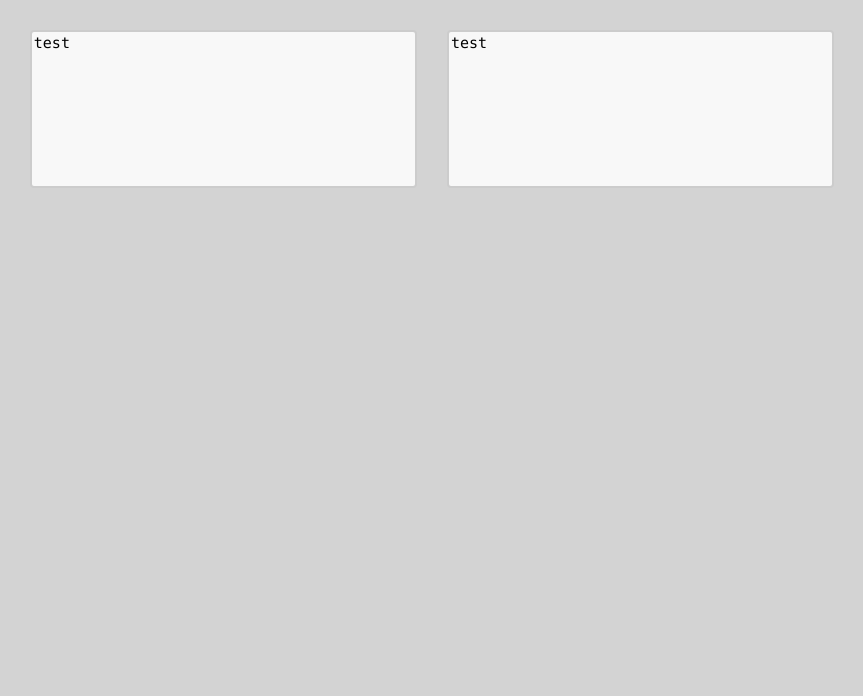
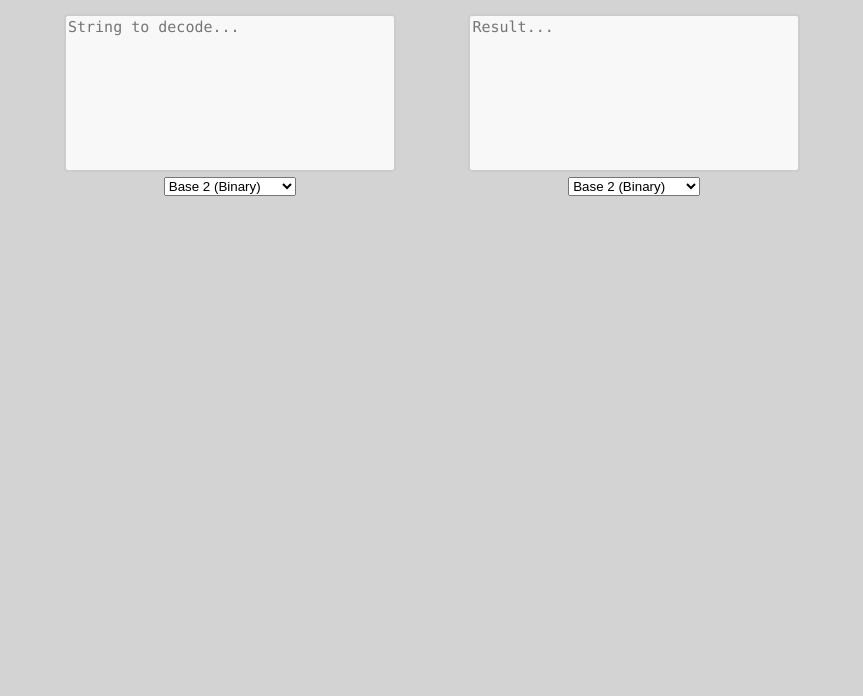
Before and after one commit to Frozemint/ArgAid, a React app: page / in a window 1280 px wide. Shown: the part 104-800 px from the top of the page, without its empty margins (208-1071 px from the left). Built offline with nearby package versions, Linux system fonts and the light colour scheme.

Commit message:
implemented proper UI

```diff
--- a/src/index.css
+++ b/src/index.css
@@ -3,14 +3,22 @@ html {
 	background-color: lightgrey;
 	text-align: center;
 }
-h1{
+h1 {
 	margin-top: 40px;
-	padding: 10px 40px;
+}
+
+#Main{
+	margin: 0 auto;
+	width: 80%;
+}
+
+#LHSDiv, #RHSDiv{
+	width: 40%;
+	display: inline-block;
 }
 
 textarea {
-	width: 30%;
-	margin: 15px;
+	width: 80%;
 	height: 150px;
 	background-color: #f8f8f8;
 	border-radius: 4px;
--- a/src/index.js
+++ b/src/index.js
@@ -6,27 +6,62 @@ function Decode(props){
 	return <textarea placeholder="Result..." value={props.string}></textarea>;
 }
 
+function BaseToBase(i,x){
+
+}
+
 class TextDecode extends React.Component{
 	constructor(props){
 		super(props);
-		this.state ={
-			string: "test",
+		this.state = {
+			string: "",
+			subjectBase: 10,
+			resultBase: 2
 		};
 		this.handleInput = this.handleInput.bind(this);
+		this.setState = this.setState.bind(this);
 	}
-	handleInput(event){
-		this.setState({string: event.target.value});
-		//alert(event.target.value);
+	getSubjectBase = (event) => { //subject is the string to decode
+		this.setState({
+			subjectBase: event.target.value,
+		});
+	}
+	handleInput = (event) => {
+		this.setState({
+			string: event.target.value,
+		});
 	}
 	render(){
-		const string = this.state.string;
 		return (
-			<div>
+			<div id="Main">
 			<h1>ARG Aid</h1>
-			<textarea placeholder="String to decode..." onChange={this.handleInput}>
-			{this.state.string}
-			</textarea>
-			<Decode string={this.state.string}/>
+			<br></br>
+			<div id="LHSDiv">
+				<textarea placeholder="String to decode..." onChange={this.handleInput}>
+				{this.state.string}
+				</textarea>
+				<br></br>
+				<select
+					value={this.state.selectValue}
+					onChange={this.getSubjectBase}
+					>
+					<option value="2">Base 2 (Binary)</option>
+					<option value="8">Base 8 (Octary)</option>
+					<option value="10">Base 10 (Decimal)</option>
+				</select>
+			</div>
+			<div id="RHSDiv">
+				<Decode string={this.state.string}/>
+				<br></br>
+				<select
+					value={this.state.selectValue}
+					onChange={this.getSubjectBase}
+					>
+					<option value="2">Base 2 (Binary)</option>
+					<option value="8">Base 8 (Octary)</option>
+					<option value="10">Base 10 (Decimal)</option>
+				</select>
+			</div>
 			</div>
 			);
 	}
```
